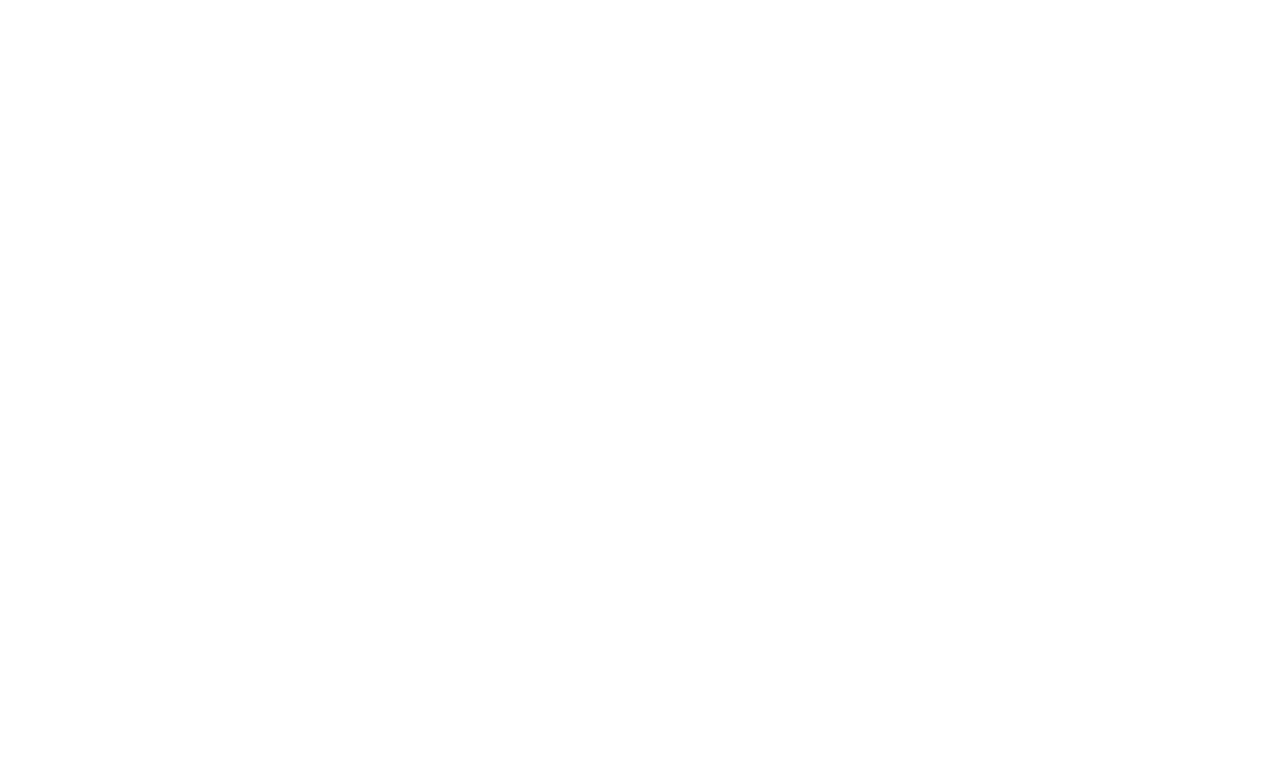
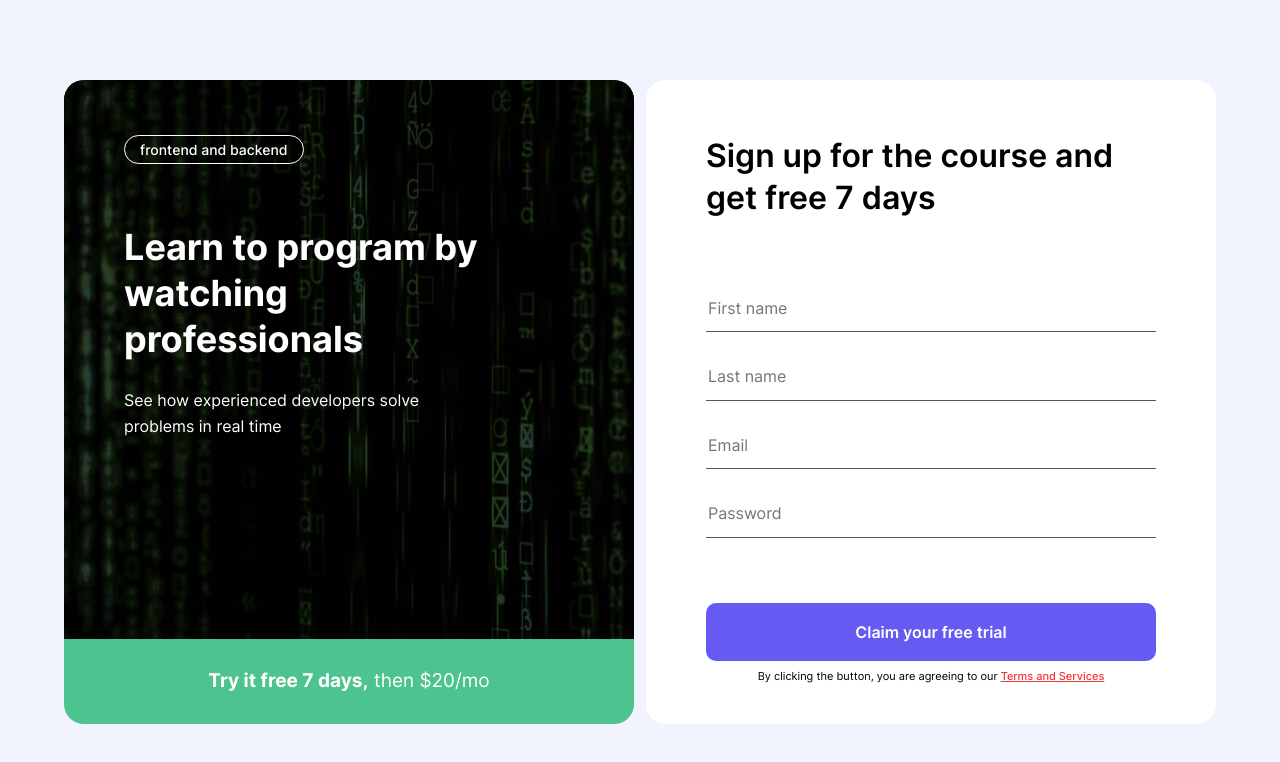
Before and after one commit to Akramrakhim/Intro-form, a plain HTML site: page index.html in a window 1280 px wide. Drawn offline with Linux system fonts and the light colour scheme.

Commit message:
Add site form styles

```diff
--- a/css/style.css
+++ b/css/style.css
@@ -1,3 +1,52 @@
+/* FONTS */
+@font-face {
+  font-family: "Inter";
+  src: url("../fonts/Inter-SemiBold.woff2") format("woff2"),
+  url("../fonts/Inter-SemiBold.woff") format("woff");
+  font-weight: 600;
+  font-style: normal;
+  font-display: swap;
+}
+
+@font-face {
+  font-family: "Inter";
+  src: url("../fonts/Inter-Bold.woff2") format("woff2"),
+  url("../fonts/Inter-Bold.woff") format("woff");
+  font-weight: bold;
+  font-style: normal;
+  font-display: swap;
+}
+
+@font-face {
+  font-family: "Inter";
+  src: url("../fonts/Inter-Regular.woff2") format("woff2"),
+  url("../fonts/Inter-Regular.woff") format("woff");
+  font-weight: normal;
+  font-style: normal;
+  font-display: swap;
+}
+
+@font-face {
+  font-family: "Inter";
+  src: url("../fonts/Inter-Medium.woff2") format("woff2"),
+  url("../fonts/Inter-Medium.woff") format("woff");
+  font-weight: 500;
+  font-style: normal;
+  font-display: swap;
+}
+
+
+
+
+/* CUSTOM PROPS */
+:root{
+  --body-bg:#f1f4ff;
+  --green:#4dc490;
+  --pruple:#655af2;
+  --text-color:#000;
+  --red: #f03535;
+}
+
 /* GLOBAL STYLE */
 html{
   height: 100%;
@@ -19,9 +68,9 @@ body{
   margin: 0;
   font-size: 16px;
   line-height: 1.5;
-  font-family: "Arial", sans-serif;
-  background-color:#fff;
-  color: #222;
+  font-family: "Inter", "Arial", sans-serif;
+  background-color:var(--body-bg);
+  color: var(--text-color);
 }
 
 img{
@@ -29,19 +78,154 @@ img{
   height: auto;
 }
 
+*:focus{
+  outline: 2px dotted var(--pruple);
+  outline-offset: 3px;
+}
+
 /* CONTAINER STYLE */
-
 .container{
-width: 100%;
-max-width: 1200px;
-padding-left: 50px;
-padding-right: 50px;
-margin-right: auto;
-margin-left: auto;
+  width: 100%;
+  max-width: 1192px;
+  padding-left: 20px;
+  padding-right: 20px;
+  margin-right: auto;
+  margin-left: auto;
 }
 
 /* MAIN-CONTENT */
 
 .main-content{
   flex-grow: 1;
+  padding-top: 80px;
+  padding-bottom: 80px;
 }
+
+
+/* LEARN INFO */
+
+.intro-page {
+  display: flex;
+}
+
+.hero {
+  --text-color:#fff;
+  display: flex;
+  flex-direction: column;
+  width: 100%;
+  max-width: 570px;
+  border-radius: 20px;
+  overflow: hidden;
+  color: var(--text-color);
+}
+
+.hero-main {
+  display: flex;
+  flex-direction: column;
+  align-items: flex-start;
+  flex-grow: 1;
+  padding: 55px 60px;
+  background-color: #222;
+  background-image: url(../img/Rectangle6.jpg);
+  background-repeat:no-repeat;
+  background-position: center center;
+  background-size: cover;
+}
+
+.hero-badge {
+  padding: 5px 15px;
+  margin-bottom: 60px;
+  border-radius: 41px;
+  border:1px solid var(--text-color);
+  font-size: 14px;
+  line-height: normal;
+  font-weight: 500;
+}
+
+.hero-heading {
+  margin-top: 0;
+  margin-bottom: 25px;
+  font-size: 36px;
+  line-height: 46px;
+}
+
+.hero-text {
+  margin: 0;
+  font-size: 16px;
+  line-height: 26px;
+
+}
+
+.hero-button{
+  padding: 28px;
+  font-size: 19px;
+  background-color: var(--green);
+  text-align: center;
+}
+
+/* SIGN-FORM */
+.signup-form {
+  width: 100%;
+  max-width: 570px;
+  margin-left: 12px;
+  padding: 55px 60px 40px;
+  border-radius: 20px;
+  overflow: hidden;
+  background-color: #fff;
+}
+
+.signupform-heading {
+  margin: 0;
+  margin-bottom: 65px;
+  font-size: 32px;
+  line-height: 42px;
+  font-weight: 600;
+}
+
+.signup-form-fields {
+  display: flex;
+  flex-direction: column;
+  margin-bottom: 65px;
+}
+
+.signup-form-field {
+  padding-top: 15px;
+  padding-bottom: 14px;
+  border: 0;
+  border-bottom: 1px solid #555;
+  color: #555;
+}
+
+.signup-form-field:focus{
+  border-color: #000;
+  font-weight: 600;
+  color: #000;
+}
+
+.signup-form-field:not(:last-child){
+  margin-bottom: 20px;
+}
+
+.signup-form-submit {
+  display: block;
+  width: 100%;
+  padding: 20px;
+  margin-bottom: 8px;
+  border:0;
+  border-radius: 10px;
+  font-weight: 600;
+  background-color: var(--pruple);
+  color: #fff;
+  cursor: pointer;
+}
+
+.signup-form-notice {
+  font-size: 11px;
+  line-height: 15px;
+  text-align: center;
+}
+
+.signup-form-notice-link {
+  font-weight: 500;
+  color: var(--red);
+}
--- /dev/null
+++ b/fonts/stylesheet.css
@@ -0,0 +1,35 @@
+@font-face {
+    font-family: 'Inter';
+    src: url('Inter-SemiBold.woff2') format('woff2'),
+        url('Inter-SemiBold.woff') format('woff');
+    font-weight: 600;
+    font-style: normal;
+    font-display: swap;
+}
+
+@font-face {
+    font-family: 'Inter';
+    src: url('Inter-Bold.woff2') format('woff2'),
+        url('Inter-Bold.woff') format('woff');
+    font-weight: bold;
+    font-style: normal;
+    font-display: swap;
+}
+
+@font-face {
+    font-family: 'Inter';
+    src: url('Inter-Regular.woff2') format('woff2'),
+        url('Inter-Regular.woff') format('woff');
+    font-weight: normal;
+    font-style: normal;
+    font-display: swap;
+}
+
+@font-face {
+    font-family: 'Inter';
+    src: url('Inter-Medium.woff2') format('woff2'),
+        url('Inter-Medium.woff') format('woff');
+    font-weight: 500;
+    font-style: normal;
+    font-display: swap;
+}
--- a/index.html
+++ b/index.html
@@ -4,15 +4,42 @@
   <meta charset="UTF-8">
   <meta http-equiv="X-UA-Compatible" content="IE=edge">
   <meta name="viewport" content="width=device-width, initial-scale=1.0">
-  <title>Project</title>
+  <title>Intro </title>
   <!-- STYLES CSS LINKS -->
   <link rel="stylesheet" href="css/normalize.css">
   <link rel="stylesheet" href="css/style.css">
 </head>
 <body>
 
+  <main class="main-content">
+    <div class="container">
+      <div class="intro-page">
+        <!-- HERO -->
+        <div class="hero">
+          <div class="hero-main">
+            <div class="hero-badge">frontend and backend</div>
+            <h1 class="hero-heading">Learn to program by <br> watching <br> professionals</h1>
+            <p class="hero-text">See how experienced developers solve <br> problems in real time</p>
+          </div>
+          <div class="hero-button"> <strong>Try it free 7 days,</strong>  then $20/mo</button>
+          </div>
+        </div>
+        <!-- SIGNUP FORM -->
+        <form class="signup-form" action="https://echo.htmlacademy.ru" method="post">
+          <h2 class="signupform-heading">Sign up for the course and get free 7 days</h2>
+          <div class="signup-form-fields">
+            <input class="signup-form-field" type="text" name="name" placeholder="First name" aria-label="Name" required>
+            <input class="signup-form-field" type="text" name="last_name" placeholder="Last name" aria-label="Last name" required>
+            <input class="signup-form-field" type="email" name="email" placeholder="Email" aria-label="Email" required>
+            <input class="signup-form-field" type="password" name="password" placeholder="Password" aria-label="Password" required>
+          </div>
+          <button class="signup-form-submit" type="submit">Claim your free trial</button>
+          <div class="signup-form-notice">By clicking the button, you are agreeing to our <a class="signup-form-notice-link" href="#">Terms and Services</a></div>
+        </form>
 
-
+      </div>
+    </div>
+  </main>
 
   <script src="js/main.js"></script>
 </body>
```
Also changed, not shown: fonts/Inter-Bold.woff (added), fonts/Inter-Bold.woff2 (added), fonts/Inter-Medium.woff (added), fonts/Inter-Medium.woff2 (added), fonts/Inter-Regular.woff (added), fonts/Inter-Regular.woff2 (added), fonts/Inter-SemiBold.woff (added), fonts/Inter-SemiBold.woff2 (added), img/Rectangle6.jpg (added), img/Rectangle6@2x.jpg (added).
